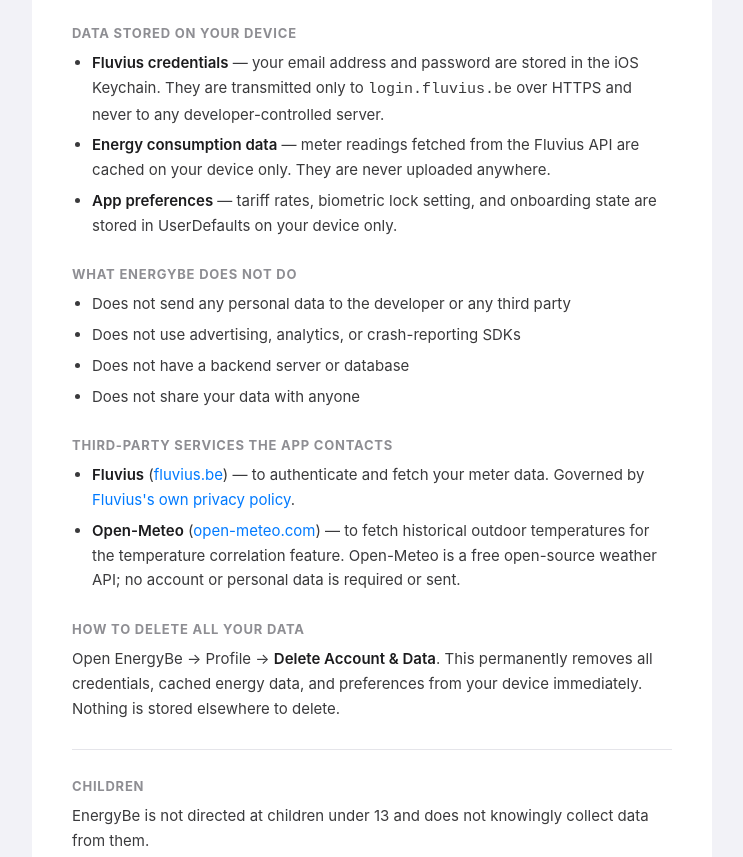
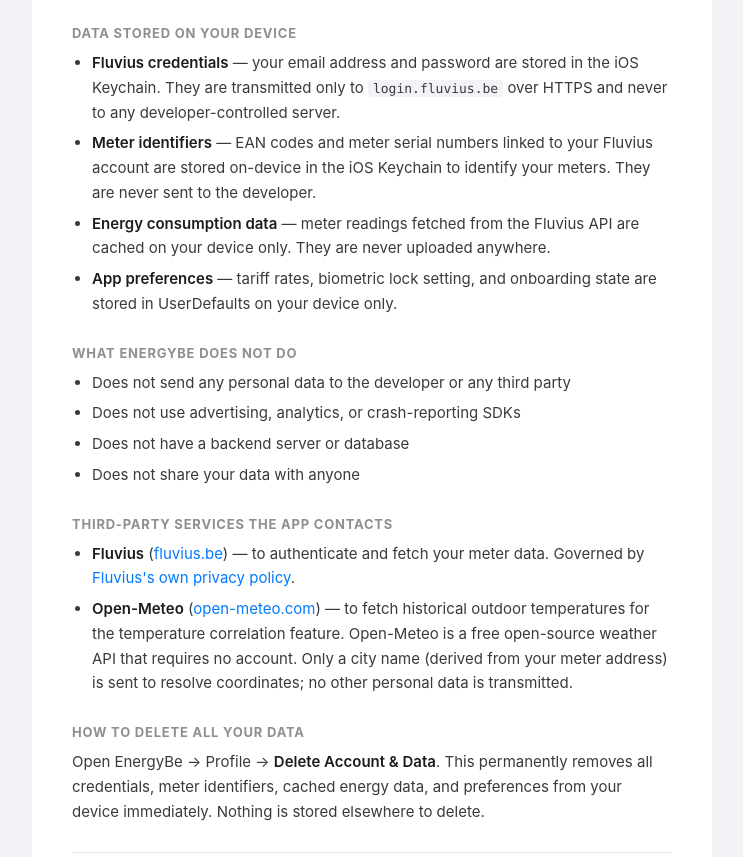
Before and after one commit to eelcoder/energybe-public, a plain HTML site: page privacy.html in a window 1280 px wide. Shown: the part 382-1239 px from the top of the page, without its empty margins (268-1011 px from the left). Drawn offline with Linux system fonts and the light colour scheme.

Commit message:
Revise privacy policy content and wording
Updated privacy policy details and improved clarity on data handling.

```diff
--- a/privacy.html
+++ b/privacy.html
@@ -49,6 +49,13 @@
             margin-bottom: 28px;
         }
         hr { border: none; border-top: 1px solid #e5e5ea; margin: 28px 0; }
+        code {
+            font-family: ui-monospace, "SF Mono", Menlo, monospace;
+            font-size: 13px;
+            background: #f2f2f7;
+            padding: 1px 5px;
+            border-radius: 4px;
+        }
     </style>
 </head>
 <body>
@@ -70,6 +77,10 @@
         password are stored in the iOS Keychain. They are transmitted only
         to <code>login.fluvius.be</code> over HTTPS and never to any
         developer-controlled server.</li>
+        <li><strong>Meter identifiers</strong> — EAN codes and meter serial
+        numbers linked to your Fluvius account are stored on-device in the
+        iOS Keychain to identify your meters. They are never sent to the
+        developer.</li>
         <li><strong>Energy consumption data</strong> — meter readings fetched
         from the Fluvius API are cached on your device only. They are never
         uploaded anywhere.</li>
@@ -94,15 +105,17 @@
         privacy policy</a>.</li>
         <li><strong>Open-Meteo</strong> (<a href="https://open-meteo.com">open-meteo.com</a>)
         — to fetch historical outdoor temperatures for the temperature
-        correlation feature. Open-Meteo is a free open-source weather API;
-        no account or personal data is required or sent.</li>
+        correlation feature. Open-Meteo is a free open-source weather API
+        that requires no account. Only a city name (derived from your meter
+        address) is sent to resolve coordinates; no other personal data is
+        transmitted.</li>
     </ul>
 
     <h2>How to delete all your data</h2>
     <p>Open EnergyBe → Profile → <strong>Delete Account &amp; Data</strong>.
-    This permanently removes all credentials, cached energy data, and
-    preferences from your device immediately. Nothing is stored elsewhere
-    to delete.</p>
+    This permanently removes all credentials, meter identifiers, cached energy
+    data, and preferences from your device immediately. Nothing is stored
+    elsewhere to delete.</p>
 
     <hr>
 
```
